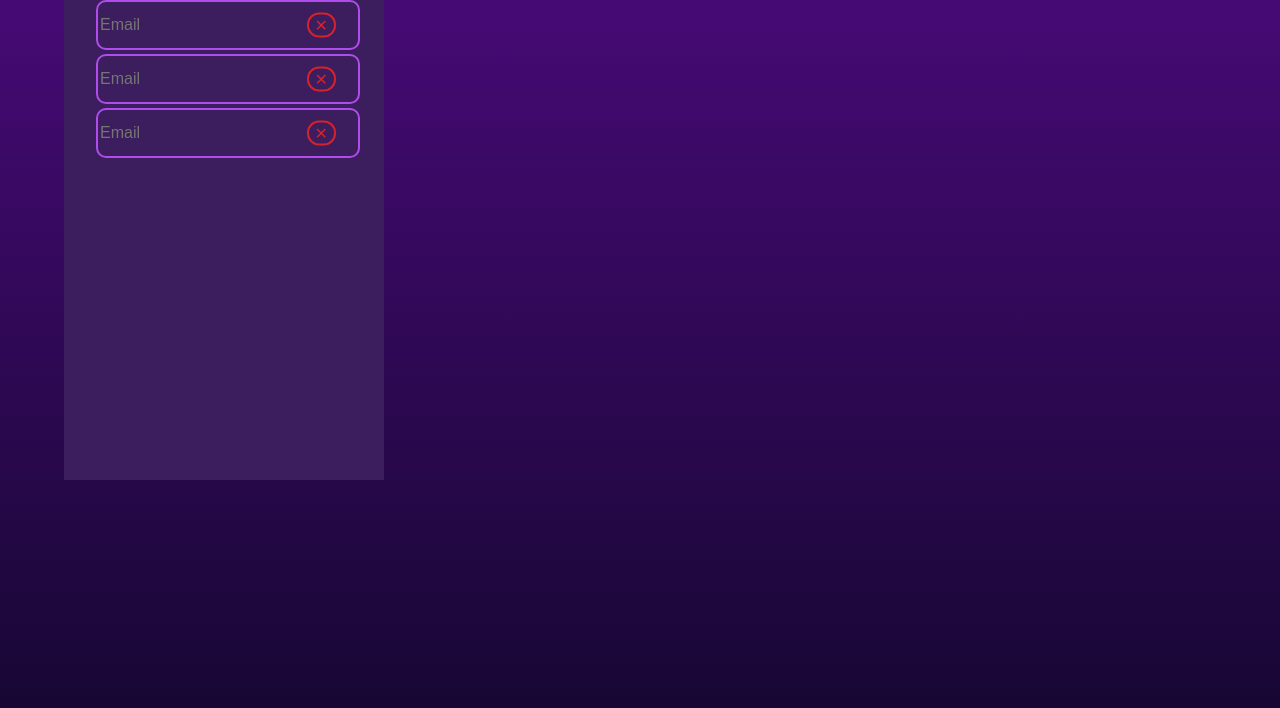
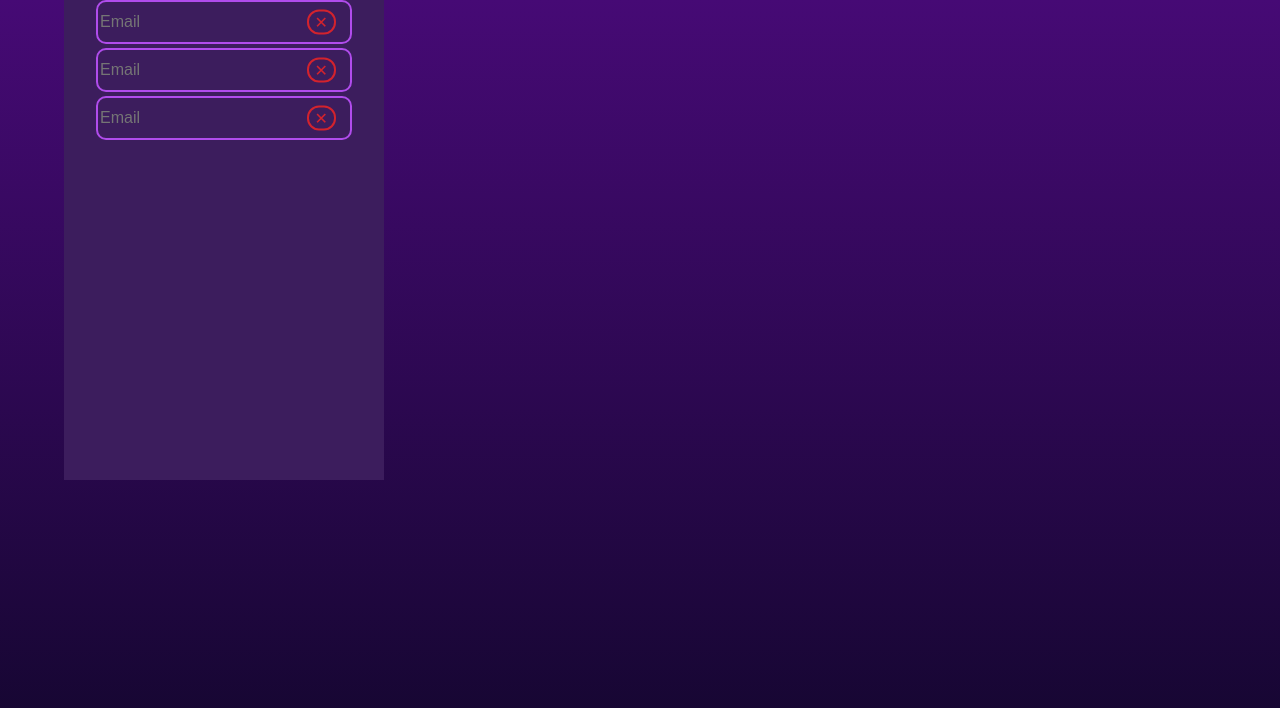
Before and after one commit to Rodion0io/DungeonDilemmas, a React (Vite) app: page / in a window 1280 px wide. Shown: the top 708 px of the page. Built offline with nearby package versions, Linux system fonts and the light colour scheme.

Commit message:
fix padding and margin

```diff
--- a/src/components/ui/input/input.module.css
+++ b/src/components/ui/input/input.module.css
@@ -9,7 +9,7 @@
 
 .inputContainer{
     position: relative;
-    min-width: 80%;
+    width: 80%;
 }
 
 
--- a/src/styles/index.css
+++ b/src/styles/index.css
@@ -7,3 +7,7 @@ body{
     max-width: 90%;
     margin: auto;
 }
+
+*{
+    box-sizing: border-box;
+}
```
